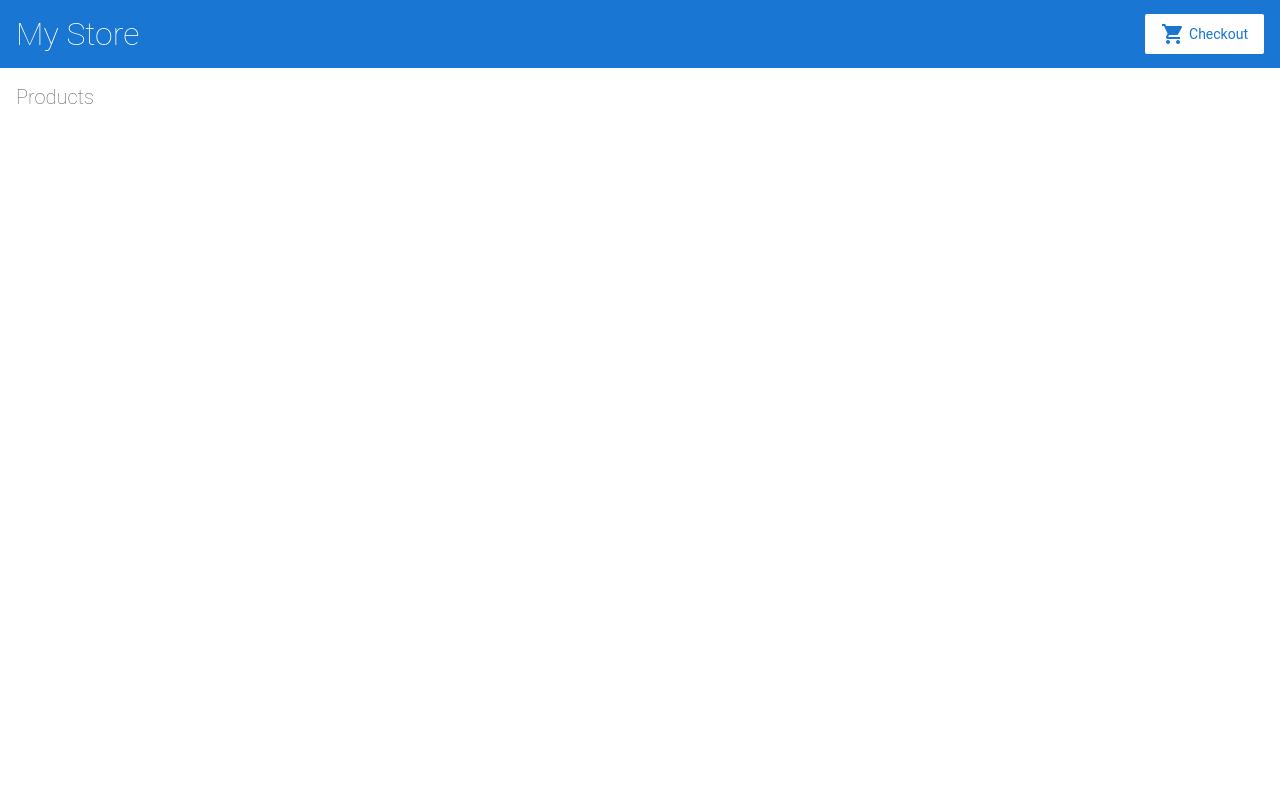
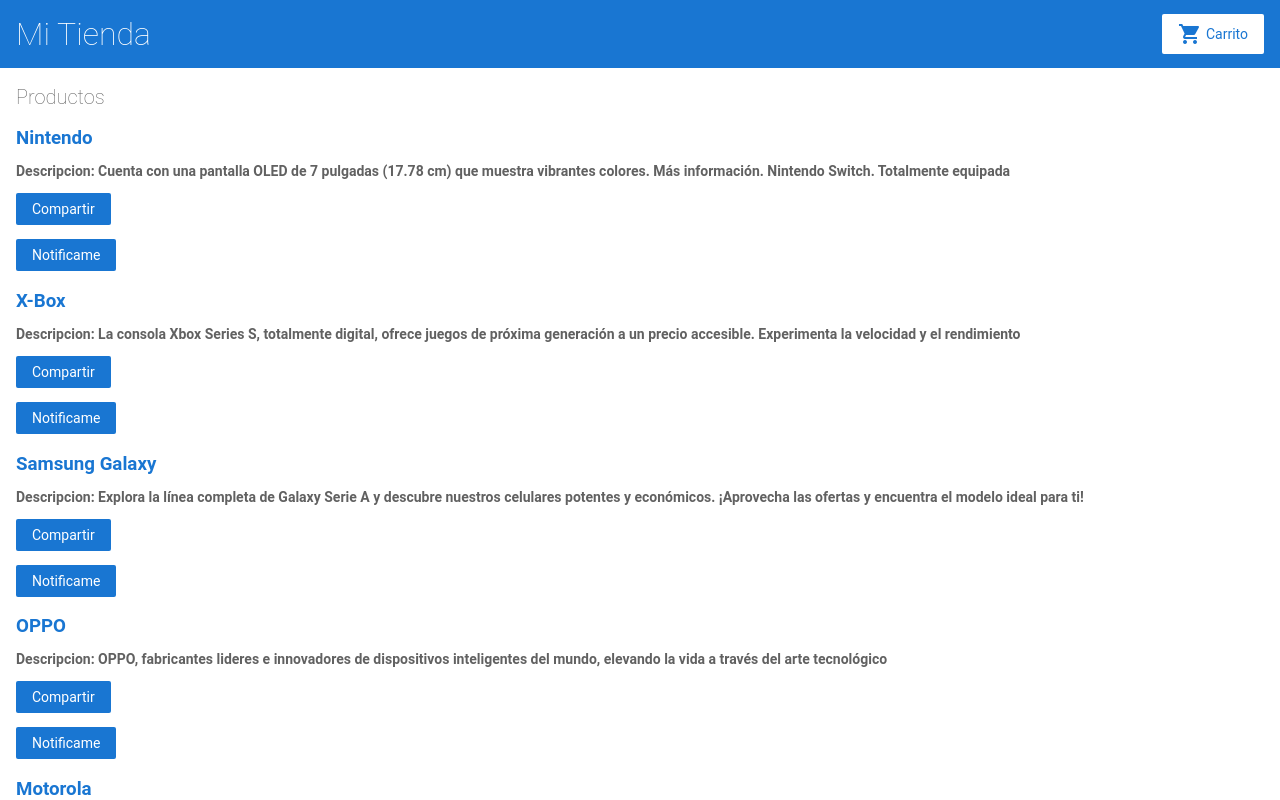
Before and after one commit to SalvadorHernandezG/shopping-cart, an Angular app: page / in a window 1280 px wide. Shown: the top 800 px of the page. Built offline with nearby package versions, Linux system fonts and the light colour scheme.

Commit message:
5 files modified, 4 added

```diff
--- a/src/app/app.module.ts
+++ b/src/app/app.module.ts
@@ -6,6 +6,7 @@
 import { AppComponent } from './app.component';
 import { TopBarComponent } from './top-bar/top-bar.component';
 import { ProductListComponent } from './product-list/product-list.component';
+import { ProductAlertsComponent } from './product-alerts/product-alerts.component';
 
 @NgModule({
   imports: [
@@ -18,7 +19,8 @@
   declarations: [
     AppComponent,
     TopBarComponent,
-    ProductListComponent
+    ProductListComponent,
+    ProductAlertsComponent
   ],
   bootstrap: [
     AppComponent
--- /dev/null
+++ b/src/app/product-alerts/product-alerts.component.html
@@ -0,0 +1,3 @@
+<p *ngIf="producto && producto.price > 700">
+  <button type="button">Notificame</button>
+</p>
--- a/src/app/product-list/product-list.component.html
+++ b/src/app/product-list/product-list.component.html
@@ -1,5 +1,20 @@
-<h2>Products</h2>
+<h2>Productos</h2>
 
+<div *ngFor="let producto of productos">
+  <h3>
+    <a [title]="'Detalles' + producto.name">
+      {{ producto.name }}
+    </a>
+
+    <p *ngIf="producto.description">Descripcion: {{ producto.description }}</p>
+
+    <button type="button" (click)=compartir() >Compartir</button>
+
+    <app-product-alerts [producto]='producto'>
+
+    </app-product-alerts>
+  </h3>
+</div>
 
 <!--
 Copyright Google LLC. All Rights Reserved.
--- a/src/app/product-list/product-list.component.ts
+++ b/src/app/product-list/product-list.component.ts
@@ -5,16 +5,15 @@
 @Component({
   selector: 'app-product-list',
   templateUrl: './product-list.component.html',
-  styleUrls: ['./product-list.component.css']
+  styleUrls: ['./product-list.component.css'],
 })
 export class ProductListComponent {
-  products = products;
+  productos = products;
 
-  share() {
+  compartir() {
     window.alert('The product has been shared!');
   }
 }
-
 
 /*
 Copyright Google LLC. All Rights Reserved.
--- a/src/app/products.ts
+++ b/src/app/products.ts
@@ -3,29 +3,59 @@
   name: string;
   price: number;
   description: string;
+  stock: number;
 }
 
 export const products = [
   {
     id: 1,
-    name: 'Phone XL',
-    price: 799,
-    description: 'A large phone with one of the best screens'
+    name: 'Nintendo',
+    price: 8000,
+    description:
+      'Cuenta con una pantalla OLED de 7 pulgadas (17.78 cm) que muestra vibrantes colores. Más información. Nintendo Switch. Totalmente equipada',
+    stock: 10,
   },
   {
     id: 2,
-    name: 'Phone Mini',
-    price: 699,
-    description: 'A great phone with one of the best cameras'
+    name: 'X-Box',
+    price: 10000,
+    description:
+      'La consola Xbox Series S, totalmente digital, ofrece juegos de próxima generación a un precio accesible. Experimenta la velocidad y el rendimiento',
+    stock: 12,
   },
   {
     id: 3,
-    name: 'Phone Standard',
-    price: 299,
-    description: ''
-  }
+    name: 'Samsung Galaxy',
+    price: 5000,
+    description:
+      'Explora la línea completa de Galaxy Serie A y descubre nuestros celulares potentes y económicos. ¡Aprovecha las ofertas y encuentra el modelo ideal para ti!',
+    stock: 30,
+  },
+  {
+    id: 4,
+    name: 'OPPO',
+    price: 6000,
+    description:
+      'OPPO, fabricantes lideres e innovadores de dispositivos inteligentes del mundo, elevando la vida a través del arte tecnológico',
+    stock: 30,
+  },
+  {
+    id: 5,
+    name: 'Motorola',
+    price: 4500,
+    description:
+      'Motorola Solutions es líder global en productos, servicios y soluciones para comunicaciones de misión crítica. Descubra cómo podemos ayudar a su comunidad',
+    stock: 30,
+  },
+  {
+    id: 6,
+    name: 'iPhone X',
+    price: 10000,
+    description:
+      'Cámara delantera de 7Mpx. Procesador Apple A11 Bionic de 2.39GHz con 3GB de RAM. Batería de 2716mAh con carga inalámbrica. Memoria interna de 64GB',
+    stock: 30,
+  },
 ];
-
 
 /*
 Copyright Google LLC. All Rights Reserved.
--- a/src/app/top-bar/top-bar.component.html
+++ b/src/app/top-bar/top-bar.component.html
@@ -1,8 +1,10 @@
 <a [routerLink]="['/']">
-  <h1>My Store</h1>
+  <h1>Mi Tienda</h1>
 </a>
 
-<a class="button fancy-button"><i class="material-icons">shopping_cart</i>Checkout</a>
+<a class="button fancy-button"
+  ><i class="material-icons">shopping_cart</i>Carrito</a
+>
 
 <!--
 Copyright Google LLC. All Rights Reserved.
```
Also changed, not shown: src/app/product-alerts/product-alerts.component.ts (added, +11 -0 lines), src/app/product-alerts/product-alerts.component.css (added), 1 other file (tests, documents, lock files or other folders).
